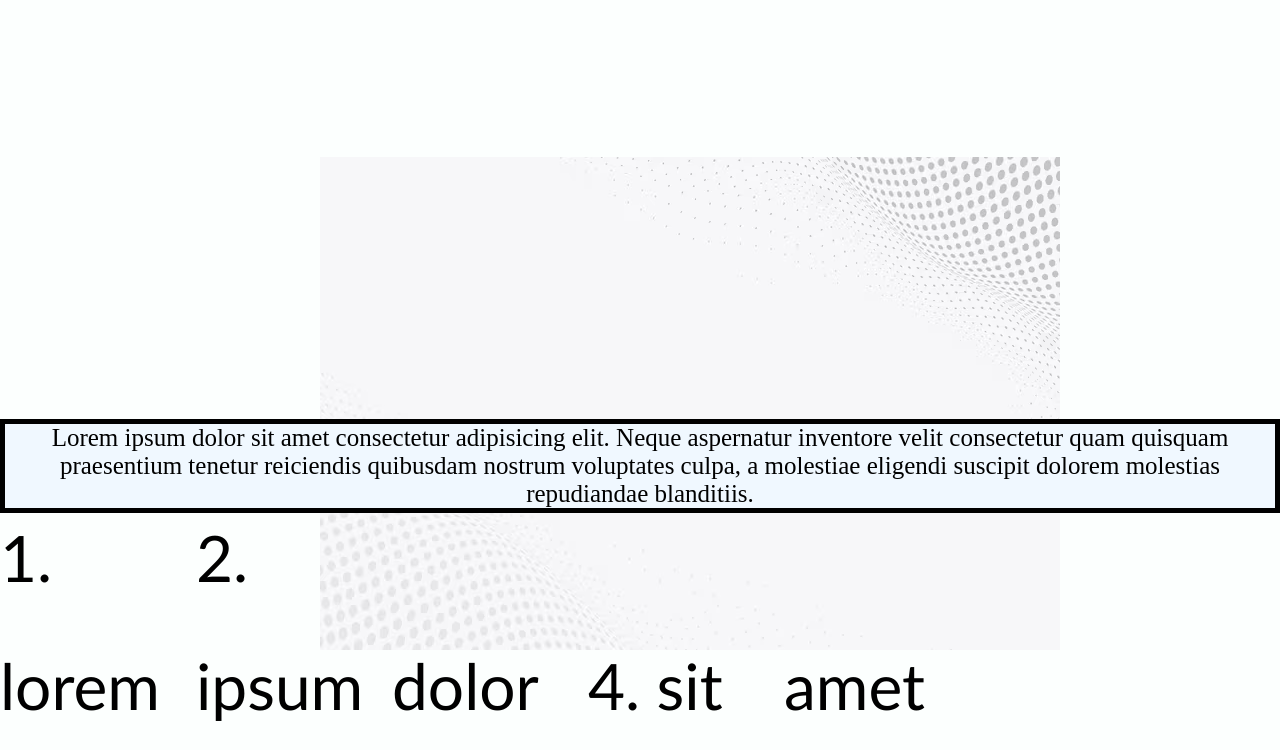
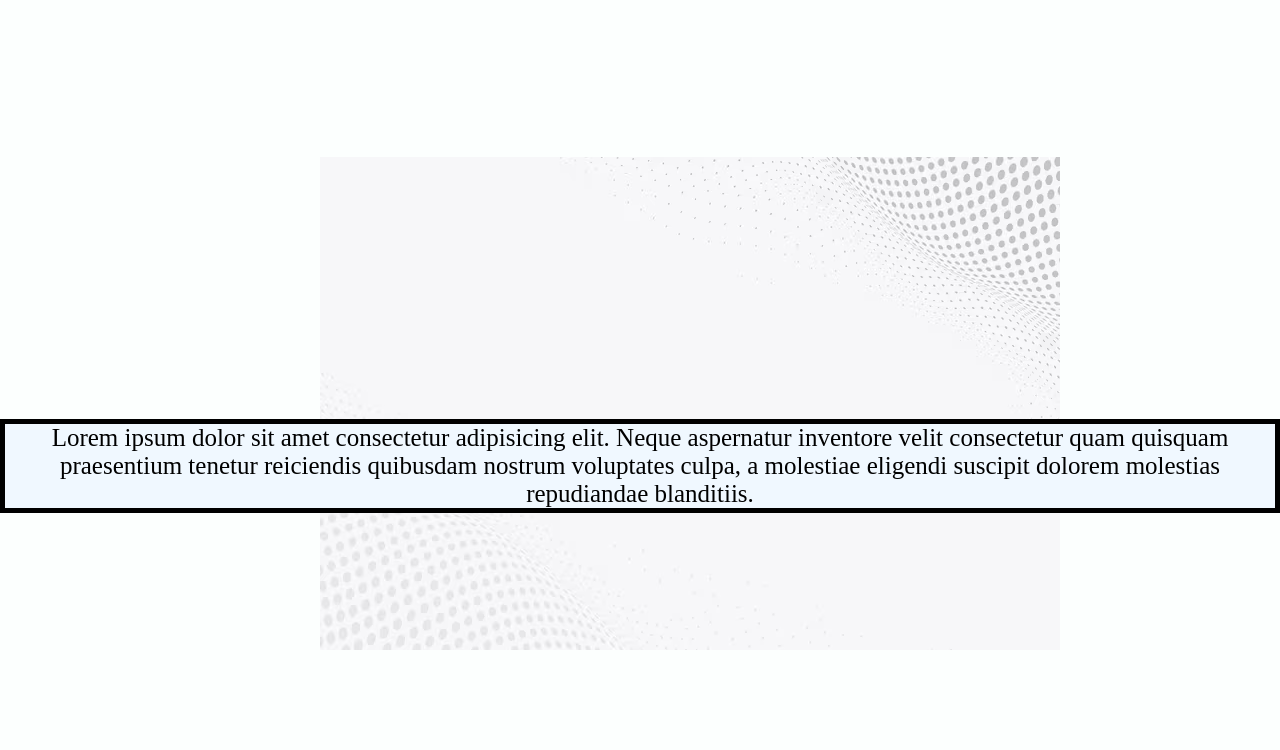
Before and after one commit to vivbao134/final, a plain HTML site: page list.html in a window 1280 px wide. Shown: the part 287-1037 px from the top of the page. After the commit the page ends 941 px from the top, so only its background shows below. Drawn offline with Linux system fonts and the light colour scheme.

Commit message:
Update list.html

```diff
--- a/list.html
+++ b/list.html
@@ -32,13 +32,6 @@
     <a href="images/fillerimgformidterm.avif"><img src="images/fillerimgformidterm.avif" alt="list image"></a>
   </div>
   </figure>
-<div class="q">
-  <li>1. lorem</li>
-  <li>2. ipsum</li>
-  <li>3. dolor</li>
-  <li>4. sit</li>
-  <li>5. amet</li>
-</div>
   <footer >
     Lorem ipsum dolor sit amet consectetur adipisicing elit. Neque aspernatur inventore velit consectetur quam quisquam praesentium tenetur reiciendis quibusdam nostrum voluptates culpa, a molestiae eligendi suscipit dolorem molestias repudiandae blanditiis.
   </footer>
```
